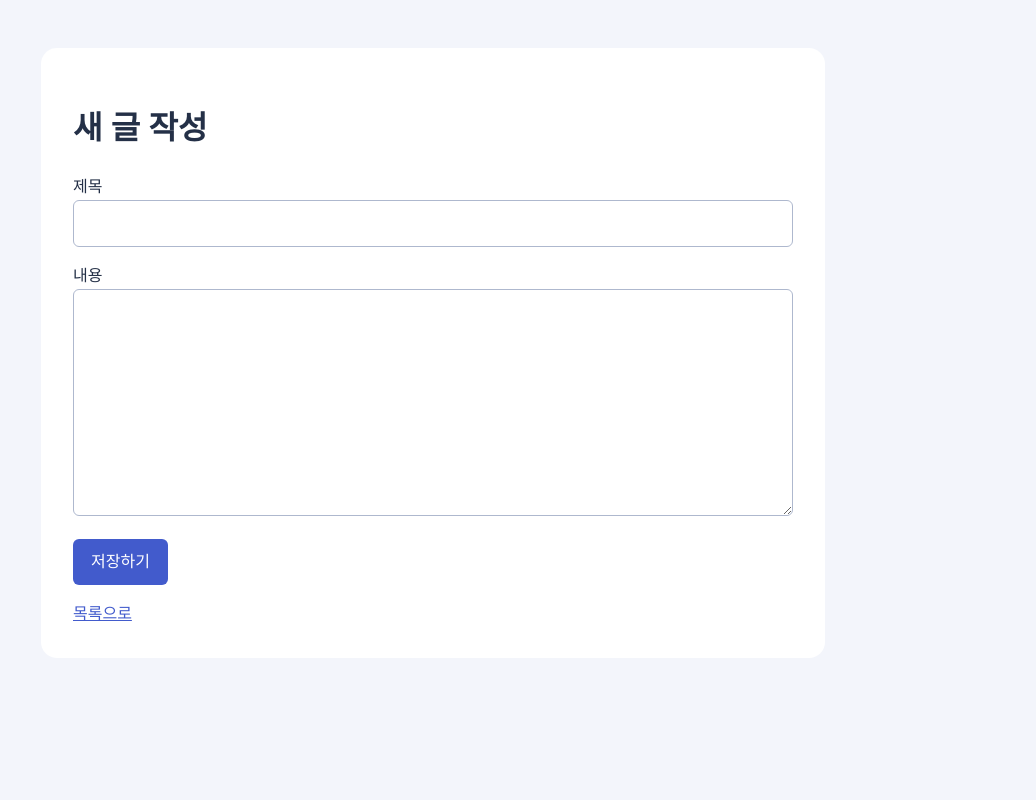
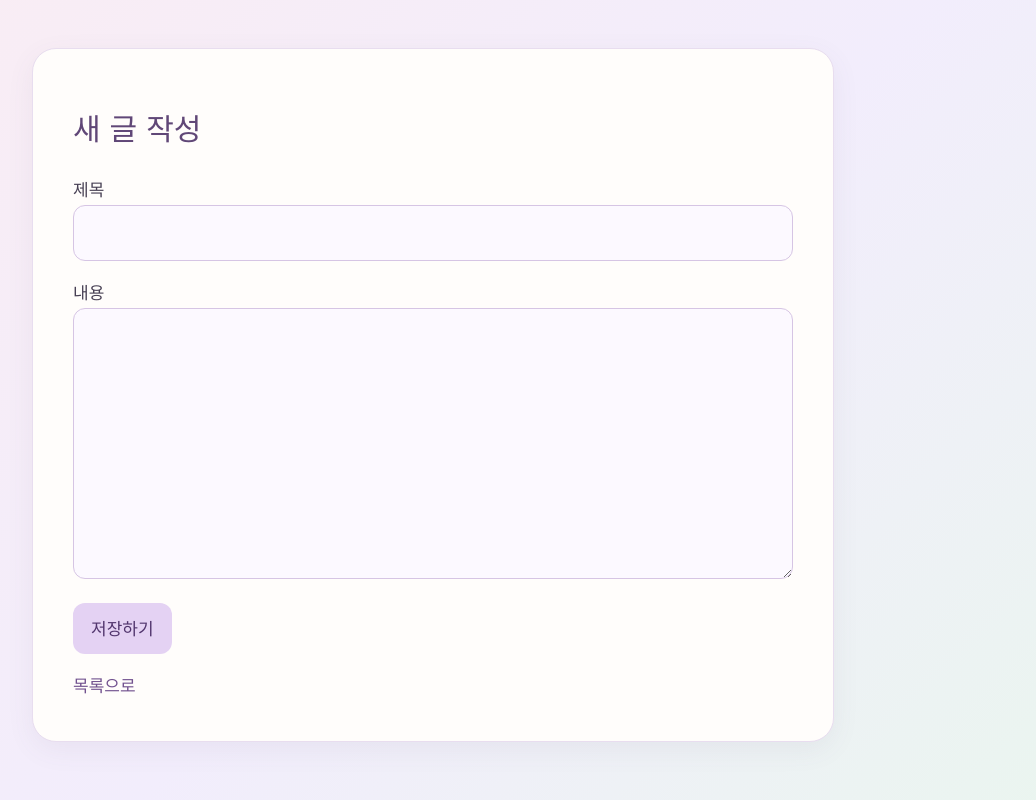
Before and after one commit to gkacksdnjs22-stack/codemit-posts-crud, a Flask app: page /board/new in a window 1280 px wide. Shown: the whole page, without its empty margins (207-1243 px from the left). Run offline with Flask 3, Linux system fonts and the light colour scheme; data that the repository does not hold is empty; some libraries are stand-ins or nearby versions.

Commit message:
Style board with pastel colors and readable rounded typography

```diff
--- a/mini-watch/general/static/style.css
+++ b/mini-watch/general/static/style.css
@@ -1,43 +1,104 @@
+@import url('https://fonts.googleapis.com/css2?family=Jua&display=swap');
+@import url('https://fonts.googleapis.com/css2?family=Gowun+Dodum&display=swap');
+
 body {
+    display: flow-root;
     margin: 0;
-    background: #f3f5fb;
-    color: #243047;
-    font-family: system-ui, sans-serif;
-    line-height: 1.6;
+    background: linear-gradient(135deg, #faedf3, #f2edfc 55%, #eaf5ef);
+    min-height: 100vh;
+    color: #484054;
+    font-family: 'Gowun Dodum', 'Malgun Gothic', sans-serif;
+    font-size: 17px;
+    line-height: 1.8;
 }
 
 main {
     max-width: 720px;
     margin: 48px auto;
-    padding: 32px;
-    background: white;
-    border-radius: 16px;
+    padding: 40px;
+    background: #fffdfb;
+    border: 1px solid #e8ddef;
+    border-radius: 24px;
+    box-shadow: 0 8px 28px #68507812;
 }
 
-a { color: #425bcc; }
+a { color: #72528f; }
+a { text-decoration: none; }
+a:hover { text-decoration: underline; }
+
+.welcome { display: flex; justify-content: space-between; align-items: center; gap: 20px; }
+.welcome h1 { margin: 10px 0; }
+.intro { margin: 0; color: #75677f; font-size: 15px; }
+.badge { display: inline-block; padding: 4px 12px; border-radius: 20px; background: #f7e5ed; color: #81576a; font-size: 13px; }
+.flower { font-size: 48px; color: #c6a4d8; padding: 8px 18px; background: #f5edf9; border-radius: 24px; }
+.list-heading { display: flex; flex-wrap: wrap; gap: 16px; align-items: center; justify-content: space-between; margin-top: 32px; padding-top: 24px; border-top: 1px solid #eee3f2; }
+.count { color: #75677f; font-size: 14px; }
+.button-link { display: inline-block; background: #e4d2f3; color: #51356d; border-radius: 14px; padding: 10px 18px; font-weight: bold; }
+.button-link:hover { background: #d7bfe9; text-decoration: none; }
+.post-link { display: flex; align-items: center; gap: 14px; color: #484054; }
+.post-link:hover { text-decoration: none; }
+.number { padding: 2px 10px; border-radius: 10px; background: #ffffffa6; color: #786587; font-size: 13px; }
+.post-title { flex: 1; min-width: 0; }
+.arrow { color: #89739c; }
+.footnote { text-align: center; font-size: 13px; color: #786a82; margin: 28px 0 0; }
+
+h1 {
+    font-family: 'Jua', 'Malgun Gothic', sans-serif;
+    color: #604777;
+    font-size: 30px;
+    font-weight: 400;
+    line-height: 1.5;
+}
+
+ul { list-style: none; padding: 0; margin-top: 24px; }
+li {
+    margin-bottom: 12px;
+    padding: 16px 20px;
+    background: #efe5f8;
+    border-radius: 14px;
+    overflow-wrap: anywhere;
+}
+li:nth-child(even) { background: #e8f3ed; }
+li:nth-child(3n) { background: #f9e9e2; }
+li:hover { box-shadow: 0 3px 12px #68507812; }
 
 .post-body {
     white-space: pre-wrap;
     overflow-wrap: anywhere;
+    padding: 20px;
+    background: #f8f2fc;
+    border-radius: 14px;
 }
 
 label { display: block; margin-top: 16px; }
 input, textarea {
     box-sizing: border-box;
     width: 100%;
-    padding: 10px;
-    border: 1px solid #aeb8ce;
-    border-radius: 6px;
+    padding: 12px;
+    border: 1px solid #d6c5e4;
+    border-radius: 12px;
+    background: #fcf9ff;
+    color: #484054;
     font: inherit;
 }
 button {
     margin: 16px 0;
     padding: 10px 18px;
     border: 0;
-    border-radius: 6px;
-    background: #425bcc;
-    color: white;
+    border-radius: 12px;
+    background: #e4d2f3;
+    color: #51356d;
     font: inherit;
     cursor: pointer;
 }
 .form-error { color: #b42318; }
+
+button:hover { background: #d7bfe9; }
+textarea { resize: vertical; line-height: 1.8; }
+h1 { overflow-wrap: anywhere; }
+input:focus, textarea:focus { outline: 2px solid #b595d0; outline-offset: 2px; }
+a:focus-visible, button:focus-visible { outline: 2px solid #72528f; outline-offset: 3px; }
+
+@media (max-width: 600px) {
+    main { margin: 24px 12px; padding: 24px; }
+}
```
Also changed, not shown: mini-watch/general/templates/index.html (+19 -3 lines).
